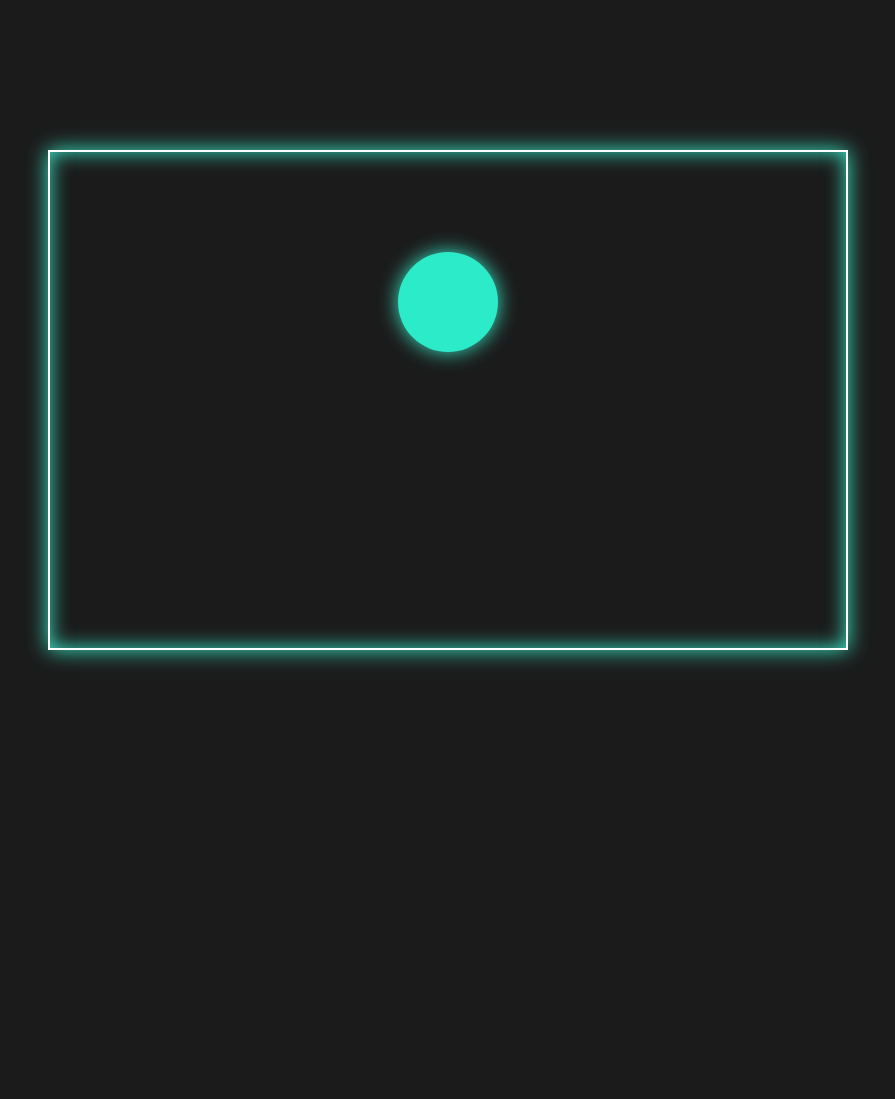
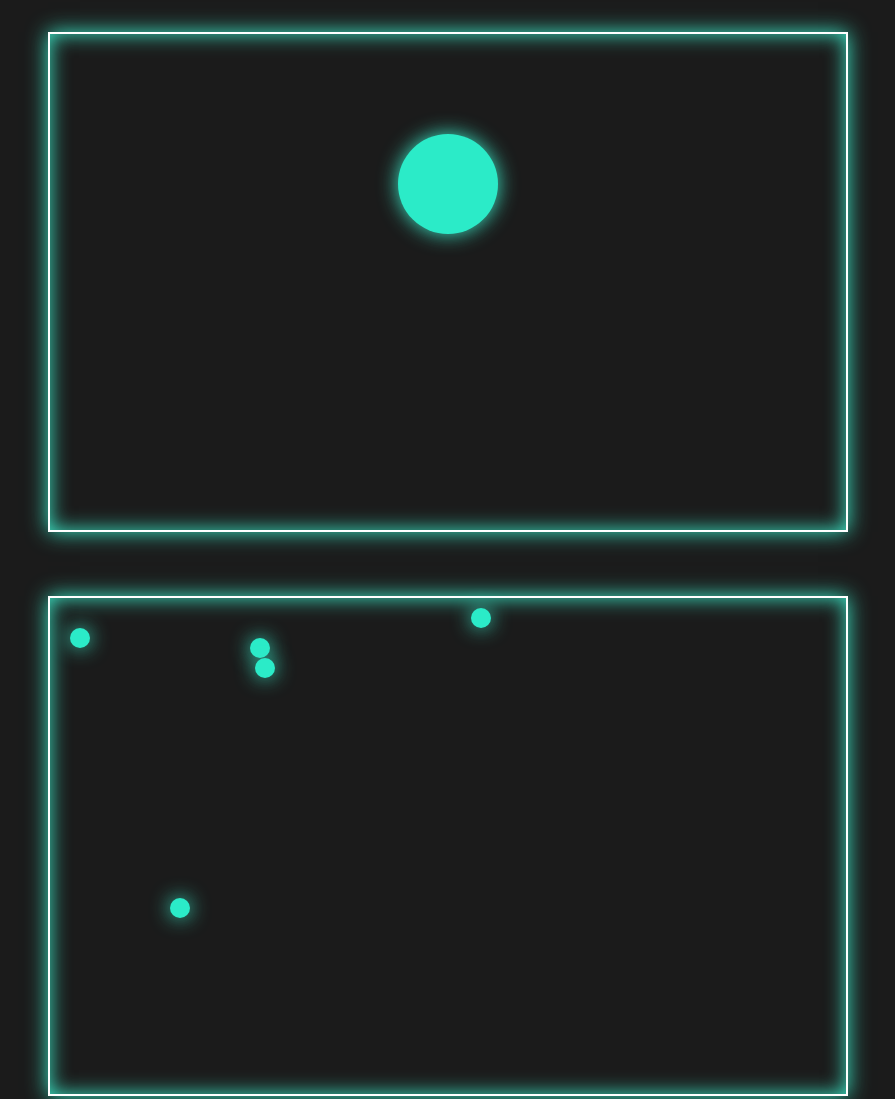
Before and after one commit to sajagshrestha/js-excercies, a plain HTML site: page js-excercies-2/index.html in a window 1280 px wide. Shown: the top 1099 px of the page, without its empty margins (192-1087 px from the left). Before the commit the page ends 800 px from the top, so only its background shows below. Drawn offline with Linux system fonts and the light colour scheme.

Commit message:
points added

```diff
--- a/js-excercies-2/index.css
+++ b/js-excercies-2/index.css
@@ -5,13 +5,15 @@
 }
 
 body {
-	height: 100vh;
+	min-height: 100vh;
 	background-color: #1b1b1b;
 	display: flex;
+	flex-direction: column;
 	align-items: center;
 	justify-content: center;
 }
 .container {
+	margin: 2rem;
 	height: 500px;
 	width: 800px;
 	border: 2px solid white;
@@ -28,3 +30,14 @@ body {
 	position: absolute;
 	box-shadow: 0px 0px 20px #3be6c6;
 }
+
+.point {
+	height: 20px;
+	width: 20px;
+	border-radius: 50%;
+	background: #2bebc8;
+	position: absolute;
+	box-shadow: 0px 0px 20px #3be6c6;
+	cursor: pointer;
+	transition: all 0.3s ease;
+}
--- a/js-excercies-2/index.html
+++ b/js-excercies-2/index.html
@@ -11,6 +11,8 @@
 		<div class="container">
 			<div class="ball"></div>
 		</div>
-		<script src="./index.js"></script>
+		<div class="container" id="pointsContainer"></div>
+		<script src="./ball.js"></script>
+		<script src="./points.js"></script>
 	</body>
 </html>
--- /dev/null
+++ b/js-excercies-2/points.js
@@ -0,0 +1,24 @@
+var container = document.querySelector("#pointsContainer");
+var points = [
+	{ x: 20, y: 30 },
+	{ x: 200, y: 40 },
+	{ x: 120, y: 300 },
+	{ x: 205, y: 60 },
+	{ x: 421, y: 10 },
+];
+
+points.forEach((point) => {
+	var newPoint = document.createElement("div");
+	newPoint.classList.add("point");
+	newPoint.style.top = `${point.y}px`;
+	newPoint.style.left = `${point.x}px`;
+	container.appendChild(newPoint);
+});
+
+var plottedPoints = document.querySelectorAll(".point");
+
+plottedPoints.forEach((plottedPoint) => {
+	plottedPoint.addEventListener("click", (e) => {
+		container.removeChild(e.target);
+	});
+});
```
Also changed, not shown: js-excercies-2/ball.js (renamed from js-excercies-2/index.js).
